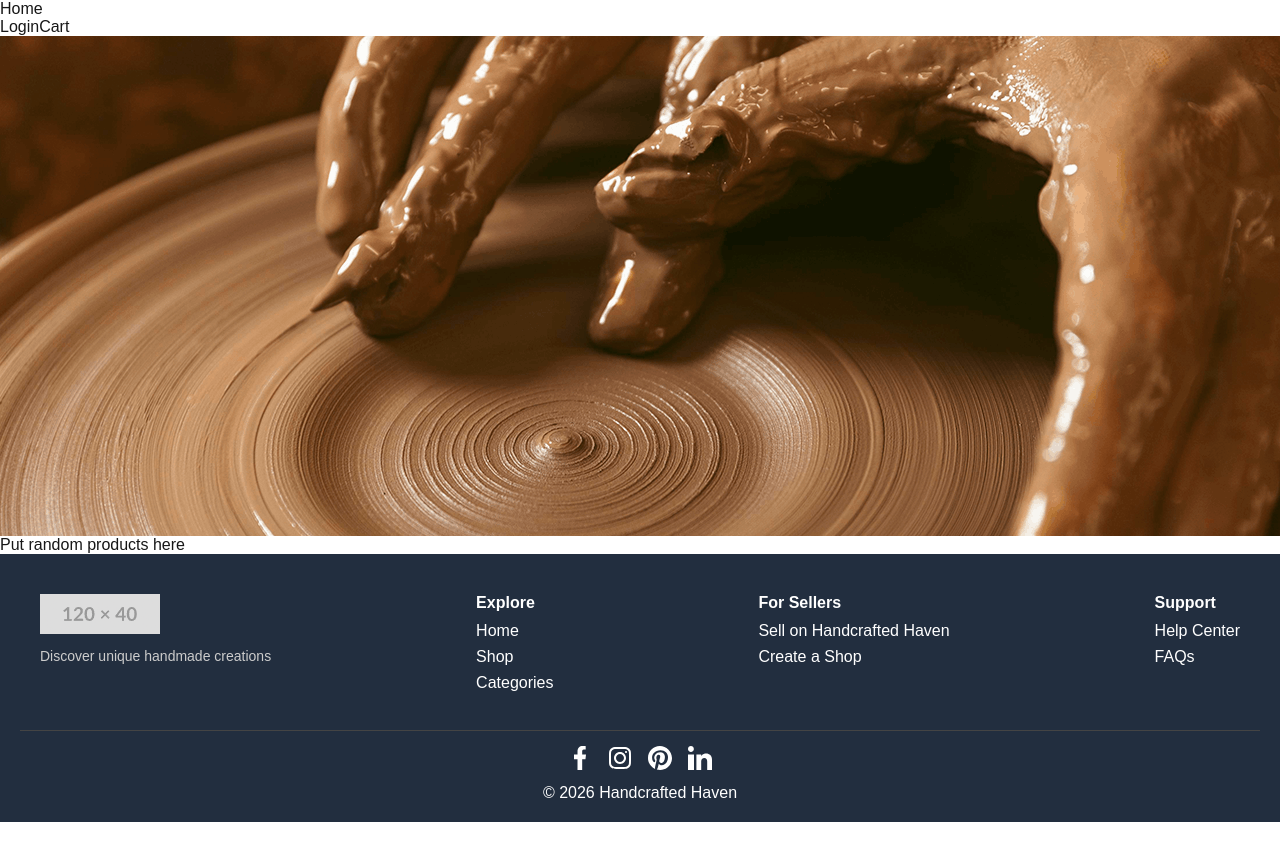
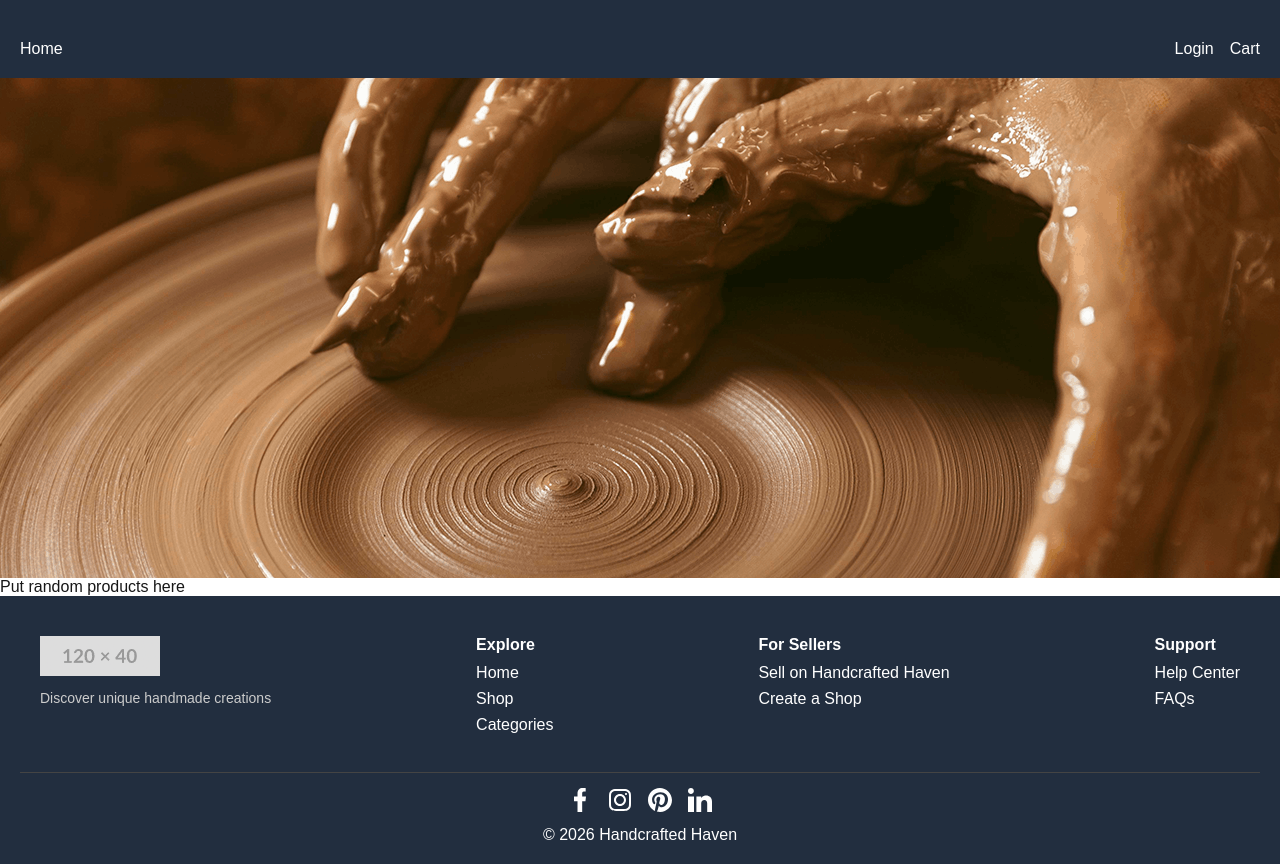
Before and after one commit to DaveFont19/WDD430.002---Web-Full-Stack-Development-TeamProject, a Next.js app in the folder wdd430-team-project/: page / in a window 1280 px wide. Before the commit the page ends 822 px from the top, so only its background shows below. Built offline with nearby package versions, Linux system fonts and the light colour scheme.

Commit message:
added Nav Css

```diff
--- a/wdd430-team-project/src/app/ui/nav-links.tsx
+++ b/wdd430-team-project/src/app/ui/nav-links.tsx
@@ -2,6 +2,7 @@
 
 import Link from 'next/link'
 import { usePathname } from 'next/navigation'
+import styles from './nav.module.css'
 
 export default function NavLinks() {
 	const pathname = usePathname() as string
@@ -9,24 +10,24 @@ export default function NavLinks() {
 	const onLoginPage = pathname === '/login'
 
 	return (
-		<nav>
+		<nav className={styles.nav}>
 			{/* Left side */}
-			<div>
+			<div className={styles.navLeft}>
 				<Link
 					href="/"
-					className={'active'}>
+					className={styles.link}>
 					Home
 				</Link>
 			</div>
 
 			{/* Right side */}
-			<div>
+			<div className={styles.navRight}>
 				{/* Will update tot {!User} when login user logic exists. Right now shows login link on every page except when
 				you are on the login page */}
 				{!onLoginPage && (
 					<Link
 						href="/login"
-						className={'active'}
+						className={styles.link}
 					>
 						Login
 					</Link>
@@ -36,7 +37,7 @@ export default function NavLinks() {
 				{onLoginPage && (
 					<Link
 						href="/profile"
-						className={'active'}
+						className={styles.link}
 					>
 						Profile
 					</Link>
@@ -44,7 +45,7 @@ export default function NavLinks() {
 
 				<Link
 					href="/cart"
-					className={'active'}
+					className={styles.link}
 				>
 					Cart
 				</Link>
--- /dev/null
+++ b/wdd430-team-project/src/app/ui/nav.module.css
@@ -0,0 +1,28 @@
+.nav {
+    background-color: hsl(215, 29%, 19%);
+    color: #ffffff;
+    padding: 40px 20px 20px;
+    display: flex;
+    justify-content: space-between;
+    align-items: center;
+    width: 100%;
+}
+
+.navLeft {
+    display: flex;
+    gap: 1rem;
+}
+
+.navRight {
+    display: flex;
+    gap: 1rem;
+}
+
+.link:hover {
+    text-decoration: underline;
+}
+
+.active {
+    text-decoration: underline;
+    font-weight: 600;
+}
--- a/wdd430-team-project/src/app/ui/navbar.tsx
+++ b/wdd430-team-project/src/app/ui/navbar.tsx
@@ -1,4 +1,5 @@
 import NavLinks from "./nav-links";
+import styles from "./nav.module.css"
 
 export default function NavBar() {
 	return (
```
